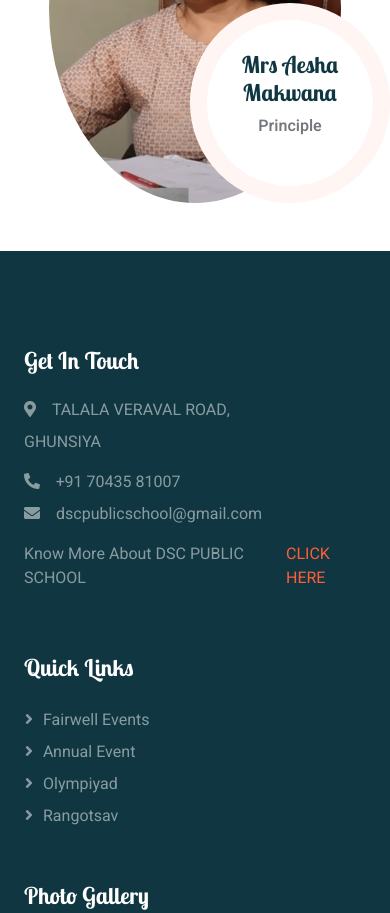
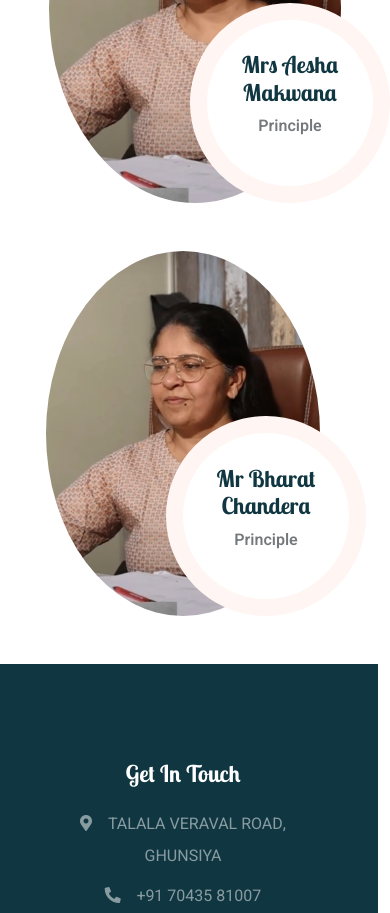
Before and after one commit to dscpublicschool/site1, a plain HTML site: page index.html in a window 390 px wide. Shown: the part 4984-5897 px from the top of the page. Drawn offline with nearby package versions, Linux system fonts and the light colour scheme.

Commit message:
Update index.html

```diff
--- a/index.html
+++ b/index.html
@@ -274,8 +274,18 @@
                             </div>
                         </div>
                     </div>
-			</center>
 
+                 <div class="row g-4">
+                    <div class="col-lg-4 col-md-6 wow fadeInUp" data-wow-delay="0.1s">
+                        <div class="team-item position-relative">
+                            <img class="img-fluid rounded-circle w-75" src="img/team-3.jpg" alt="">
+                            <div class="team-text">
+                                <h3>Mr Bharat Chandera</h3>
+                                <p><b>Principle</b></p>
+
+                            </div>
+                        </div>
+                    </div>
         <!-- Team End -->
 
 
```
